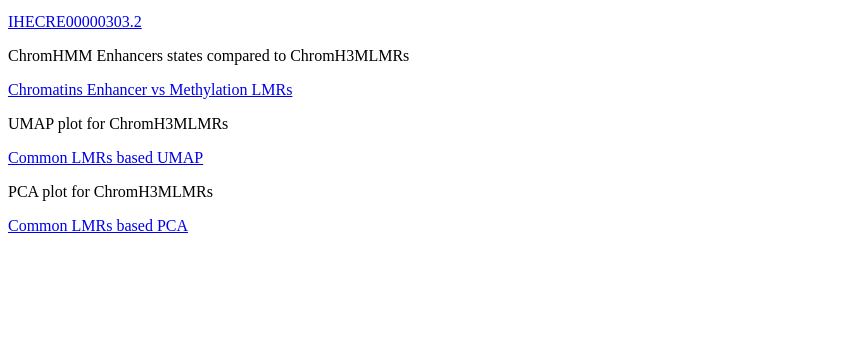
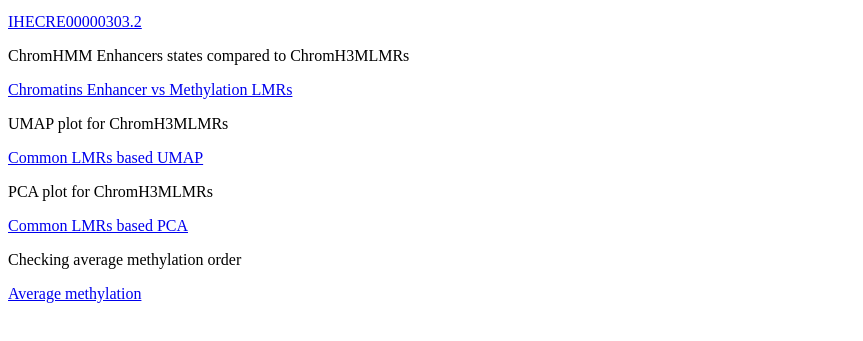
Before and after one commit to feynnrich/ihec.sankey, a plain HTML site: page index.html in a window 1280 px wide. Shown: the part 101-442 px from the top of the page, without its empty margins (0-863 px from the left). Drawn offline with Linux system fonts and the light colour scheme.

Commit message:
Update index.html

```diff
--- a/index.html
+++ b/index.html
@@ -19,7 +19,8 @@
        <p>PCA plot for ChromH3MLMRs</p>
     <a href="PCA_LMRs_18N_17St.html"> Common LMRs based PCA </a>
 
-
+    <p>Checking average methylation order</p>
+    <a href="average_methylation_test"> Average methylation </a>
 
 </body>
 </html>
```
